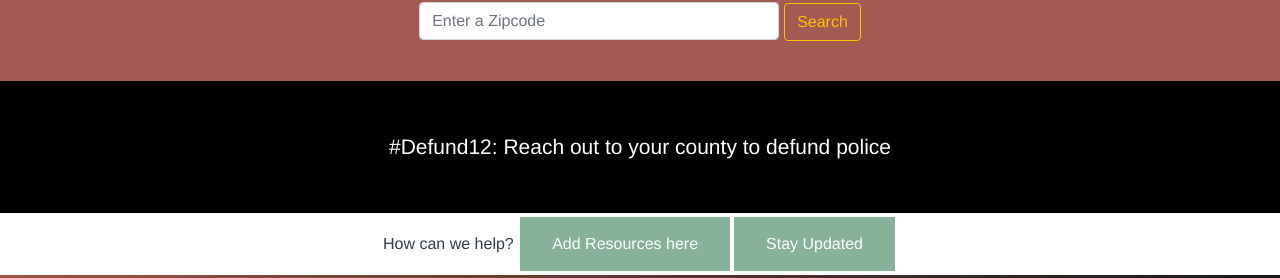
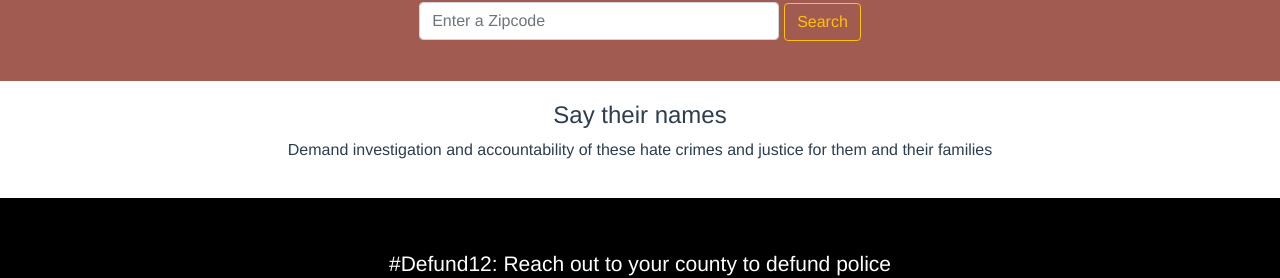
Before and after one commit to OpenSourceFellows/ally-guide-app, a Vue app in the folder ally-guide/: page /elevate in a window 1280 px wide. Shown: the part 452-730 px from the top of the page. Built offline with nearby package versions, Linux system fonts and the light colour scheme; the HTML template or start-up script is replaced by a standard one; what vue-resource would draw is missing.

Commit message:
Revert "take out say div"
This reverts commit 0369656fad0e5551d6fe16eaf778ab77e945da06.

```diff
--- a/ally-guide/src/views/Contribute.vue
+++ b/ally-guide/src/views/Contribute.vue
@@ -1,11 +1,7 @@
 <template>
 <div>
-
 <div class="org-search" style="padding-top: 300px">
     <input class="org-bar" type="text" v-model="search" placeholder="Search by name or topic" v-on:keyup="CheckInputContent" style="width:30%">
-</div>
-<div class="banner">
- <p>While we fight for individual police officers to be held accountable for their actions, we need to make sure we can fund every aspect of that fight.</p>
 </div>
 <div id="government-contact-info" v-show="hasContent">
 			<div>
@@ -134,12 +130,6 @@ a.blm:hover {
   opacity: 1;
 }
 
-.banner{
-  background-color:#537260;
-  width:100%;
-  padding: 50px;
-  color: #ffffff;
-}
 </style>
 
 <script>
--- a/ally-guide/src/views/Elevate.vue
+++ b/ally-guide/src/views/Elevate.vue
@@ -1,6 +1,6 @@
 <template>
 	<div style="padding-top: 260px">
-		<div style="background-color:#ffffff;">
+		<div>
 			<h4 class="elevatetext">Changes start by doing.</h4>
 			<!-- <button type="button" class="btn btn-primary" v-on:click="SendEmail">email</button> -->
 		</div>
@@ -106,7 +106,6 @@
 							class="btn-dark btn m-2"
 						>{{message.name}}</button>
 					</div>
-
 					<div class="outerdiv">
 							<div id="test" v-show="showmessageUI">
 						<h1 class="p-2" style="display: block;">To {{selectedMember.name}},</h1>
@@ -117,6 +116,10 @@
 			</div>
 		</div>
 
+		<div class="sayNames">
+			<h4>Say their names</h4>
+			<p>Demand investigation and accountability of these hate crimes and justice for them and their families</p>
+		</div>
 		<div class="defundbanner">
 			<a href="https://defund12.org/">#Defund12: Reach out to your county to defund police</a>
 		</div>
@@ -129,6 +132,7 @@
 	import InvestigateTheArmy from "../components/messages/InvestigateTheArmy.vue";
 	import EndMoneyBail from "../components/messages/EndMoneyBail.vue";
 	import RestoreSixGrandfathers from "../components/messages/RestoreSixGrandfathers.vue";
+
 	export default {
 		components: {
 			EndPoliceImmunity: EndPoliceImmunity,
```
